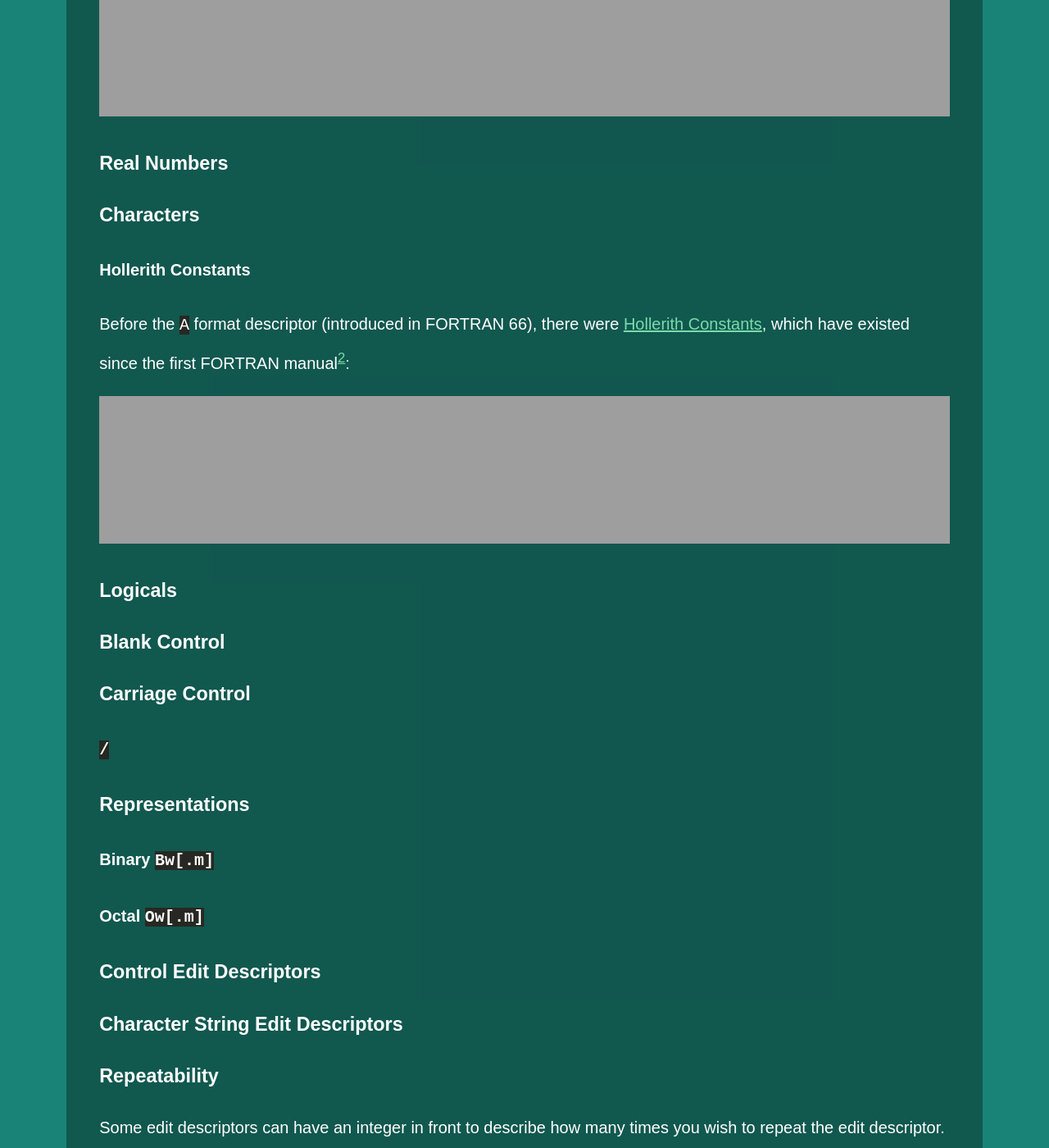
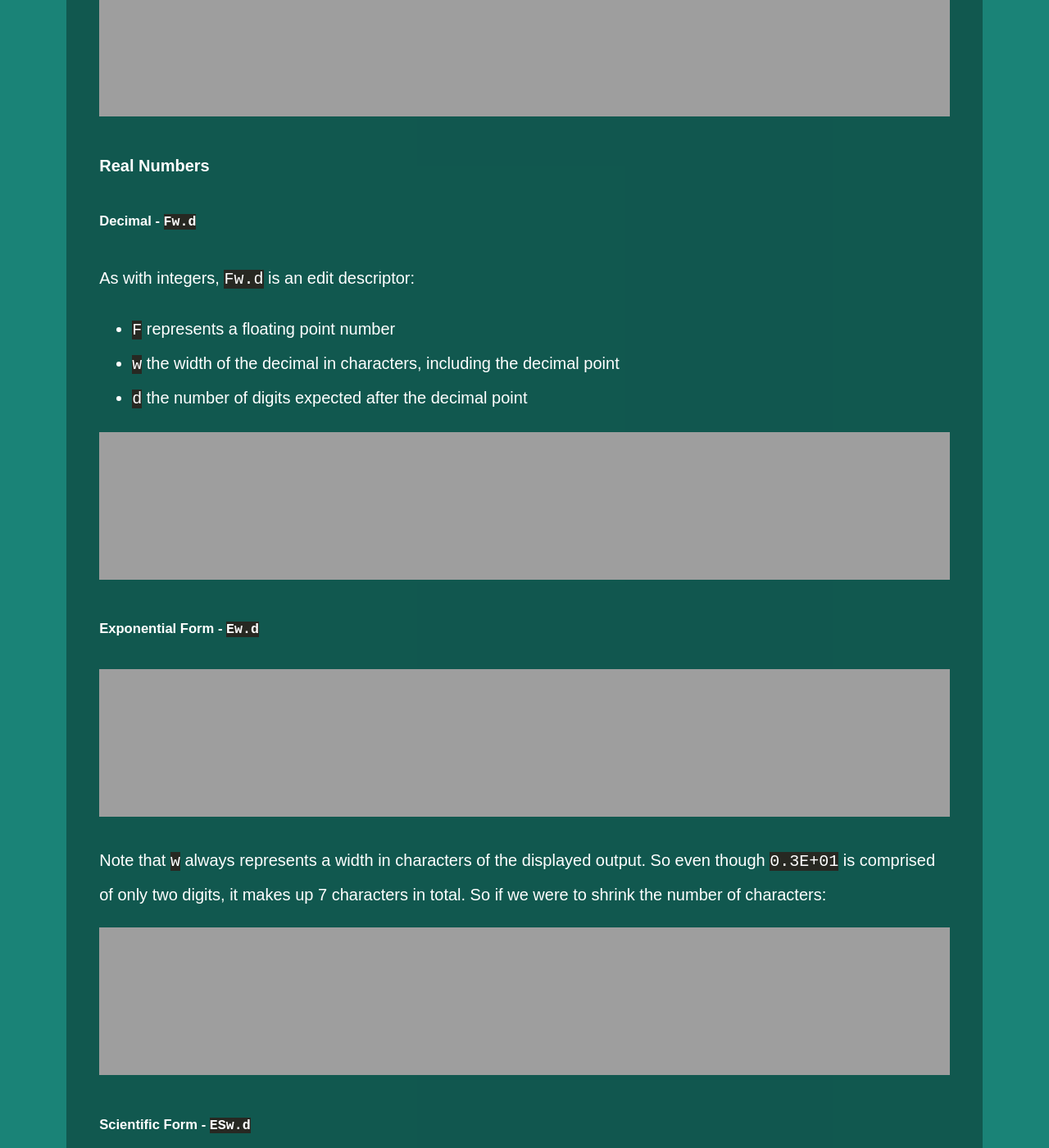
Before and after one commit to ambiguousname/ambiguousname.github.io, a Jekyll site: the page built from drafts/fortran_format.md, in a window 1280 px wide and 1400 px high, scrolled down 4370 px. Shown: the whole window at 82% size. Built offline with Jekyll 4.4.1, drawn with Linux system fonts in a browser that asks for light colours; some of the changed text lies outside the part shown.

Commit message:
Add real numbers

```diff
--- a/drafts/fortran_format.md
+++ b/drafts/fortran_format.md
@@ -114,11 +114,73 @@ If the integer exceeds the width, the text will be replaced with `*`:
 <https://ambiguous.name/fortran-format-web-demo/?stmt=%22Value%3A%22%2C+I3.3&type=Format+Specification&variables=i%3D10#output-text>
 </noscript>
 
-### Real Numbers
+#### Real Numbers
 
-### Characters
+##### Decimal - `Fw.d`
 
-#### Hollerith Constants
+As with integers, `Fw.d` is an edit descriptor:
+
+- `F` represents a floating point number
+- `w` the width of the decimal in characters, including the decimal point
+- `d` the number of digits expected after the decimal point
+
+<iframe tabindex="-1" src="https://ambiguous.name/fortran-format-web-demo/?stmt=%22Value%3A%22%2C+F10.5&type=Format+Specification&variables=r%3D3.1415#output-text" class="embed-iframe" height="180">
+</iframe>
+<noscript>
+<https://ambiguous.name/fortran-format-web-demo/?stmt=%22Value%3A%22%2C+F10.5&type=Format+Specification&variables=r%3D3.1415#output-text>
+</noscript>
+
+##### Exponential Form - `Ew.d`
+
+<iframe tabindex="-1" src="https://ambiguous.name/fortran-format-web-demo/?stmt=%22Value%3A%22%2C+E7.1&type=Format+Specification&variables=r%3D3.1415#output-text" class="embed-iframe" height="180">
+</iframe>
+<noscript>
+<https://ambiguous.name/fortran-format-web-demo/?stmt=%22Value%3A%22%2C+E7.1&type=Format+Specification&variables=r%3D3.1415#output-text>
+</noscript>
+
+Note that `w` always represents a width in characters of the displayed output. So even though `0.3E+01` is comprised of only two digits, it makes up 7 characters in total. So if we were to shrink the number of characters:
+
+<iframe tabindex="-1" src="https://ambiguous.name/fortran-format-web-demo/?stmt=%22Value%3A%22%2C+E5.1&type=Format+Specification&variables=r%3D3.1415#output-text" class="embed-iframe" height="180">
+</iframe>
+<noscript>
+<https://ambiguous.name/fortran-format-web-demo/?stmt=%22Value%3A%22%2C+E5.1&type=Format+Specification&variables=r%3D3.1415#output-text>
+</noscript>
+
+##### Scientific Form - `ESw.d`
+<iframe tabindex="-1" src="https://ambiguous.name/fortran-format-web-demo/?stmt=%22Value%3A%22%2C+ES8.2&type=Format+Specification&variables=r%3D3.1415#output-text" class="embed-iframe" height="180">
+</iframe>
+<noscript>
+<https://ambiguous.name/fortran-format-web-demo/?stmt=%22Value%3A%22%2C+ES8.2&type=Format+Specification&variables=r%3D3.1415#output-text>
+</noscript>
+
+##### Engineering Form - `ENw.d`
+
+<iframe tabindex="-1" src="https://ambiguous.name/fortran-format-web-demo/?stmt=%22Value%3A%22%2C+EN12&type=Format+Specification&variables=r%3D10000#output-text" class="embed-iframe" height="180">
+</iframe>
+<noscript>
+<https://ambiguous.name/fortran-format-web-demo/?stmt=%22Value%3A%22%2C+EN12&type=Format+Specification&variables=r%3D10000#output-text>
+</noscript>
+
+The only difference between engineering notation and scientific notation is that engineering notation uses multiples of three. Contrast with `ES` of the same number:
+<iframe tabindex="-1" src="https://ambiguous.name/fortran-format-web-demo/?stmt=%22Value%3A%22%2C+ES12&type=Format+Specification&variables=r%3D10000#output-text" class="embed-iframe" height="180">
+</iframe>
+<noscript>
+<https://ambiguous.name/fortran-format-web-demo/?stmt=%22Value%3A%22%2C+ES12&type=Format+Specification&variables=r%3D10000#output-text>
+</noscript>
+
+##### Digits in Exponent - `Ee`
+
+`Ee` can be appended to any real-number edit descriptor that has an exponential component, where `E` is an edit descriptor of exponential form, and `e` the number of digits to be shown in the exponent. For instance, in specifying the exponential form edit descriptor's exponent:
+
+<iframe tabindex="-1" src="https://ambiguous.name/fortran-format-web-demo/?stmt=%22Value%3A%22%2C+E10.2E3&type=Format+Specification&variables=r%3D3.1415#output-text" class="embed-iframe" height="180">
+</iframe>
+<noscript>
+<https://ambiguous.name/fortran-format-web-demo/?stmt=%22Value%3A%22%2C+E10.2E3&type=Format+Specification&variables=r%3D3.1415#output-text>
+</noscript>
+
+#### Characters
+
+##### Hollerith Constants
 
 Before the `A` format descriptor (introduced in FORTRAN 66), there were [Hollerith Constants](https://en.wikipedia.org/wiki/Hollerith_constant), which have existed since the first FORTRAN manual[^manual]:
 
@@ -129,19 +191,19 @@ https://ambiguous.name/fortran-format-web-demo/?stmt=4HTest&type=Format+Specific
 <https://ambiguous.name/fortran-format-web-demo/?stmt=4HTest&type=Format+Specification&variables=#output-text>
 </noscript>
 
-### Logicals
+#### Logicals
 
-### Blank Control
+#### Blank Control
 
-### Carriage Control
+#### Carriage Control
 
-#### `/`
+##### `/`
 
-### Representations
+#### Representations
 
-#### Binary `Bw[.m]`
+##### Binary `Bw[.m]`
 
-#### Octal `Ow[.m]`
+##### Octal `Ow[.m]`
 
 ### Control Edit Descriptors
 
```
